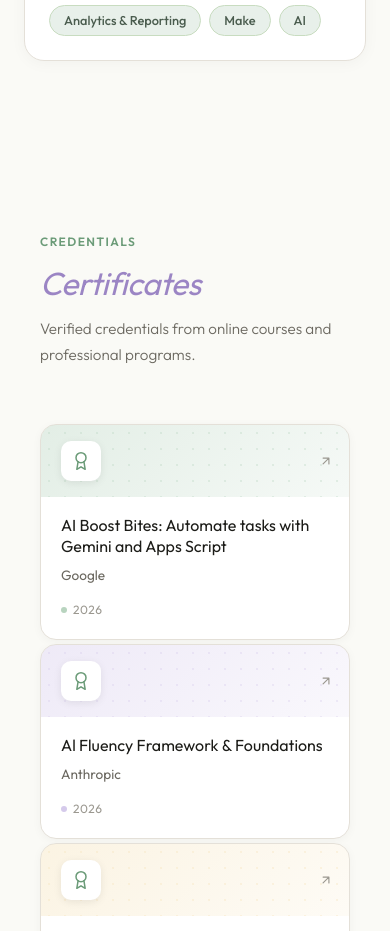
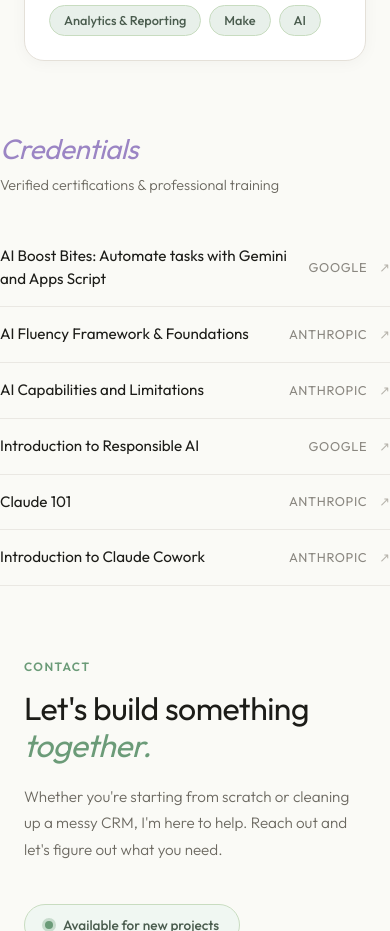
Before and after one commit to jelliejoyce/my-portfolio, a React (Vite) app: page / in a window 390 px wide. Shown: the part 4540-5471 px from the top of the page. Built offline with nearby package versions, Linux system fonts and the light colour scheme; the HTML template or start-up script is replaced by a standard one; a web font is replaced by a local one.

Commit message:
Update App.tsx

```diff
--- a/src/App.tsx
+++ b/src/App.tsx
@@ -1322,134 +1322,126 @@
       </section>
 
 
-          {/* ── CERTIFICATES ─────────────────────────────────────────────────── */}
-      <section
-        id="certificates"
-        className="certs-section"
-        style={{
-          position: 'relative',
-          zIndex: 1,
-          padding: '100px 40px',
-          maxWidth: 1160,
-          margin: '0 auto',
-        }}
-      >
-        {/* Section header */}
-        <div style={{ marginBottom: 56, maxWidth: 600 }}>
-          <span
-            style={{
-              fontFamily: 'var(--font-sans)',
-              fontSize: '0.75rem',
-              fontWeight: 600,
-              color: '#6B9B78',
-              letterSpacing: '0.12em',
-              textTransform: 'uppercase',
-              display: 'block',
-              marginBottom: 14,
-            }}
-          >
-            Credentials
-          </span>
+{/* Credentials Section */}
+<div style={{ maxWidth: '720px', margin: '0' }}>
   <h2
     style={{
       fontFamily: 'var(--font-display)',
-              fontSize: 'clamp(2rem, 4vw, 3rem)',
+      fontSize: 'clamp(1.75rem, 3.5vw, 2.5rem)',
       color: '#1C1C18',
       lineHeight: 1.15,
       letterSpacing: '-0.015em',
-              marginBottom: 14,
-            }}
-          >
-            {' '}
-            <span style={{ fontStyle: 'italic', color: '#9B85C4' }}>Certificates</span>
+      marginBottom: 8,
+    }}
+  >
+    <span style={{ fontStyle: 'italic', color: '#9B85C4' }}>Credentials</span>
   </h2>
+
   <p
     style={{
       fontFamily: 'var(--font-sans)',
-              fontSize: '0.95rem',
+      fontSize: '0.9rem',
       color: '#6B6860',
-              lineHeight: 1.7,
+      lineHeight: 1.6,
       fontWeight: 300,
-            }}
-          >
-            Verified credentials from online courses and professional programs.
+      marginBottom: 32,
+    }}
+  >
+    Verified certifications & professional training
   </p>
-        </div>
-
-        {/* Certificate cards grid */}
-        <div style={{ display: 'flex', flexDirection: 'column', gap: '4px', maxWidth: '720px', margin: '0'
-                    }
-        }
-          >
+
+  {/* Minimalist List */}
+  <div style={{ display: 'flex', flexDirection: 'column' }}>
     {[
       {
         title: 'AI Boost Bites: Automate tasks with Gemini and Apps Script',
         issuer: 'Google',
         date: '2026',
         url: 'https://www.skills.google/public_profiles/0157d6a8-3b0c-44d2-bf61-6060bce44196/badges/26414443?utm_medium=social&utm_source=linkedin&utm_campaign=ql-social-share',
-              accent: '#B8D4BF',
       },
-
       {
-              title: 'Al Fluency Framework & Foundations',
+        title: 'AI Fluency Framework & Foundations',
         issuer: 'Anthropic',
         date: '2026',
         url: 'https://verify.skilljar.com/c/2drrus4jxbrv',
-              accent: '#D5CAEB',
       },
-
       {
         title: 'AI Capabilities and Limitations',
         issuer: 'Anthropic',
         date: '2026',
         url: 'https://verify.skilljar.com/c/uhroqca7r38j',
-              accent: '#F5E2B8',
       },
-
       {
         title: 'Introduction to Responsible AI',
         issuer: 'Google',
         date: '2026',
         url: 'https://www.skills.google/public_profiles/0157d6a8-3b0c-44d2-bf61-6060bce44196/badges/26414962?utm_medium=social&utm_source=linkedin&utm_campaign=ql-social-share',
-              accent: '#D5CAEB',
       },
-
       {
         title: 'Claude 101',
         issuer: 'Anthropic',
         date: '2026',
         url: 'https://verify.skilljar.com/c/6nkq7vzv5y7g',
-              accent: '#F5E2B8',
       },
-
       {
         title: 'Introduction to Claude Cowork',
         issuer: 'Anthropic',
         date: '2026',
         url: 'https://verify.skilljar.com/c/uav39s8hemj8',
-              accent: '#B8D4BF',
       },
-
-                      {
-              title: 'GA Level 3 Certificate in TEFL',
-              issuer: 'i-to-i TEFL',
-              date: '2017/GA/22086',
-              url: 'https://gatehouseawards.org/verify-certificate/',
-              accent: '#F5E2B8',
-            },
-
-    {
-              title: 'Associate in Computer Technology',
-              issuer: 'STI College Dasmarinas, PH',
-              date: '2014',
-              url: '#',
-              accent: '#B8D4BF',
-            },
-          ].map((cert, i) => (
-            <CertCard key={i} {...cert} />
+    ].map((cert, index) => (
+      <a
+        key={index}
+        href={cert.url}
+        target="_blank"
+        rel="noopener noreferrer"
+        style={{
+          display: 'flex',
+          alignItems: 'center',
+          justifyContent: 'space-between',
+          padding: '16px 0',
+          borderBottom: '1px solid #EAE8E3',
+          textDecoration: 'none',
+          gap: '16px',
+        }}
+      >
+        <span
+          style={{
+            fontFamily: 'var(--font-sans)',
+            fontSize: '0.95rem',
+            color: '#1C1C18',
+            fontWeight: 400,
+          }}
+        >
+          {cert.title}
+        </span>
+
+        <div style={{ display: 'flex', alignItems: 'center', gap: '12px', shrink: 0 }}>
+          <span
+            style={{
+              fontFamily: 'var(--font-sans)',
+              fontSize: '0.8rem',
+              color: '#8A8780',
+              textTransform: 'uppercase',
+              letterSpacing: '0.05em',
+            }}
+          >
+            {cert.issuer}
+          </span>
+          <span
+            style={{
+              fontFamily: 'var(--font-sans)',
+              fontSize: '0.8rem',
+              color: '#B5B2AA',
+            }}
+          >
+            ↗
+          </span>
+        </div>
+      </a>
     ))}
   </div>
-      </section>
+</div>
 
 
 
```
Lines whose indentation alone changed are shown as unchanged.
